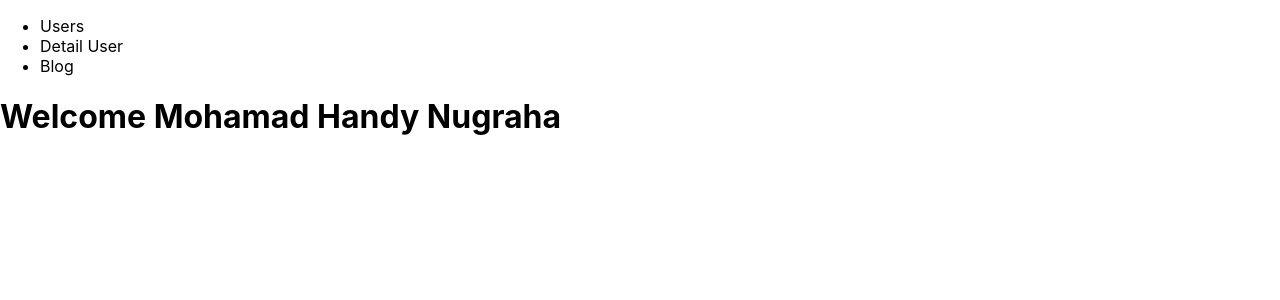
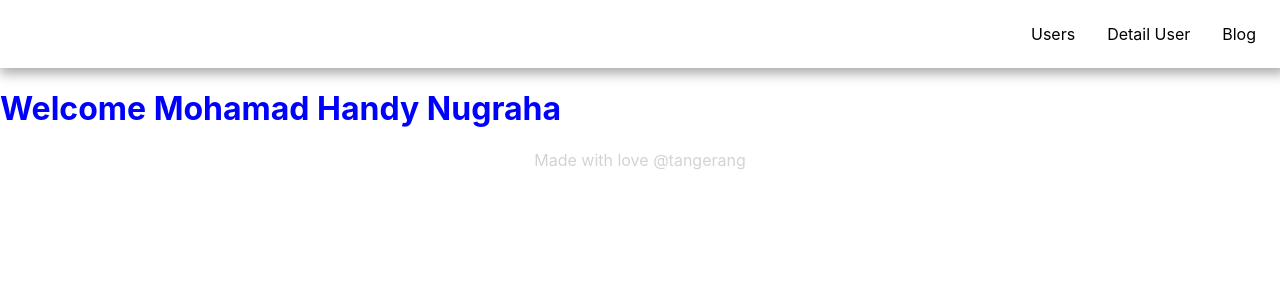
Before and after one commit to mohamadhandy/learn-nextjs, a Next.js app: page / in a window 1280 px wide. Shown: the top 300 px of the page. Built offline with nearby package versions, Linux system fonts and the light colour scheme.

Commit message:
learn global css and css modules in nextjs

```diff
--- /dev/null
+++ b/components/Footer/Footer.module.css
@@ -0,0 +1,4 @@
+.title {
+  text-align:center;
+  color: lightgray;
+}
--- /dev/null
+++ b/components/Footer/index.tsx
@@ -0,0 +1,8 @@
+import styles from './Footer.module.css'
+export default function Footer() {
+  return (
+    <div className={styles.title}>
+      <p>Made with love @tangerang</p>
+    </div>
+  )
+}
--- /dev/null
+++ b/components/Header/Header.module.css
@@ -0,0 +1,14 @@
+.container {
+  padding: 8px;
+  box-shadow: 3px 3px 11px 3px rgb(0 0 0 / 32%);
+}
+
+.list {
+  list-style: none;
+  display: flex;
+  justify-content: flex-end;
+}
+
+.item {
+  margin: 0px 16px;
+}
--- a/components/Header/index.tsx
+++ b/components/Header/index.tsx
@@ -1,12 +1,13 @@
 import Link from "next/link"
+import styles from './Header.module.css'
 export default function Header() {
   return (
     <>
-      <header>
-        <ul>
-          <li><Link href={"/users"}>Users</Link></li>
-          <li><Link href={"/users/detail"}>Detail User</Link></li>
-          <li><Link href={"/blog"}>Blog</Link></li>
+      <header className={styles.container}>
+        <ul className={styles.list}>
+          <li className={styles.item}><Link href={"/users"}>Users</Link></li>
+          <li className={styles.item}><Link href={"/users/detail"}>Detail User</Link></li>
+          <li className={styles.item}><Link href={"/blog"}>Blog</Link></li>
         </ul>
       </header>
     </>
--- a/pages/blog.tsx
+++ b/pages/blog.tsx
@@ -1,7 +1,7 @@
 export default function Blog() {
   return (
     <div>
-      <p>Sample p tag on blog page</p>
+      <p className="title">Sample p tag on blog page</p>
     </div>
   );
 }
--- a/pages/index.tsx
+++ b/pages/index.tsx
@@ -1,10 +1,13 @@
 import Header from "../components/Header"
+import styles from  '../styles/Home.module.css'
+import Footer from "../components/Footer"
 
 export default function Home() {
   return (
     <>
       <Header />
-      <h1>Welcome Mohamad Handy Nugraha</h1>
+      <h1 className={styles["title-homepage"]}>Welcome Mohamad Handy Nugraha</h1>
+      <Footer />
     </>
   )
 }
--- a/styles/Home.module.css
+++ b/styles/Home.module.css
@@ -127,3 +127,7 @@
     filter: invert(1);
   }
 }
+
+.title-homepage {
+  color: blue;
+}
--- a/styles/globals.css
+++ b/styles/globals.css
@@ -24,3 +24,7 @@
     background: black;
   }
 }
+
+.title {
+  color: red;
+}
```
